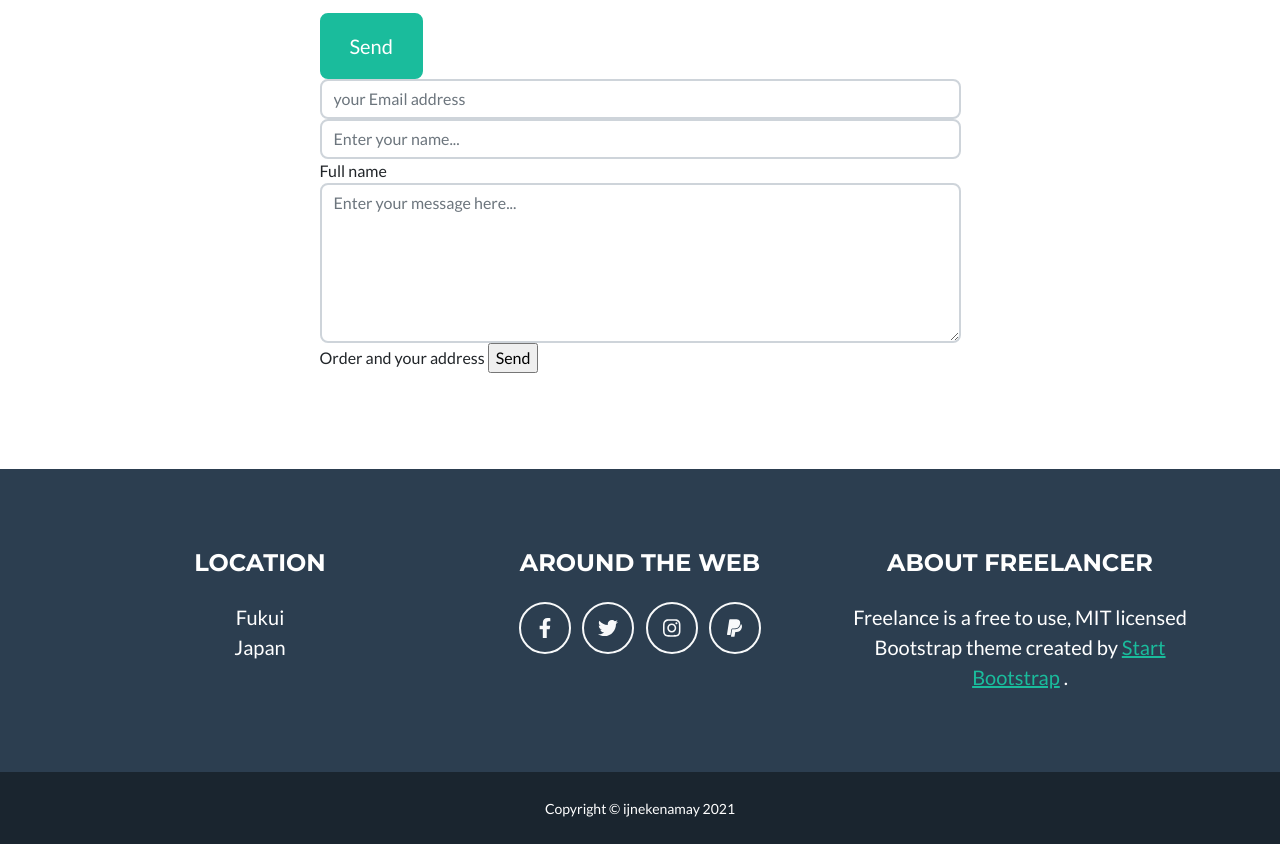
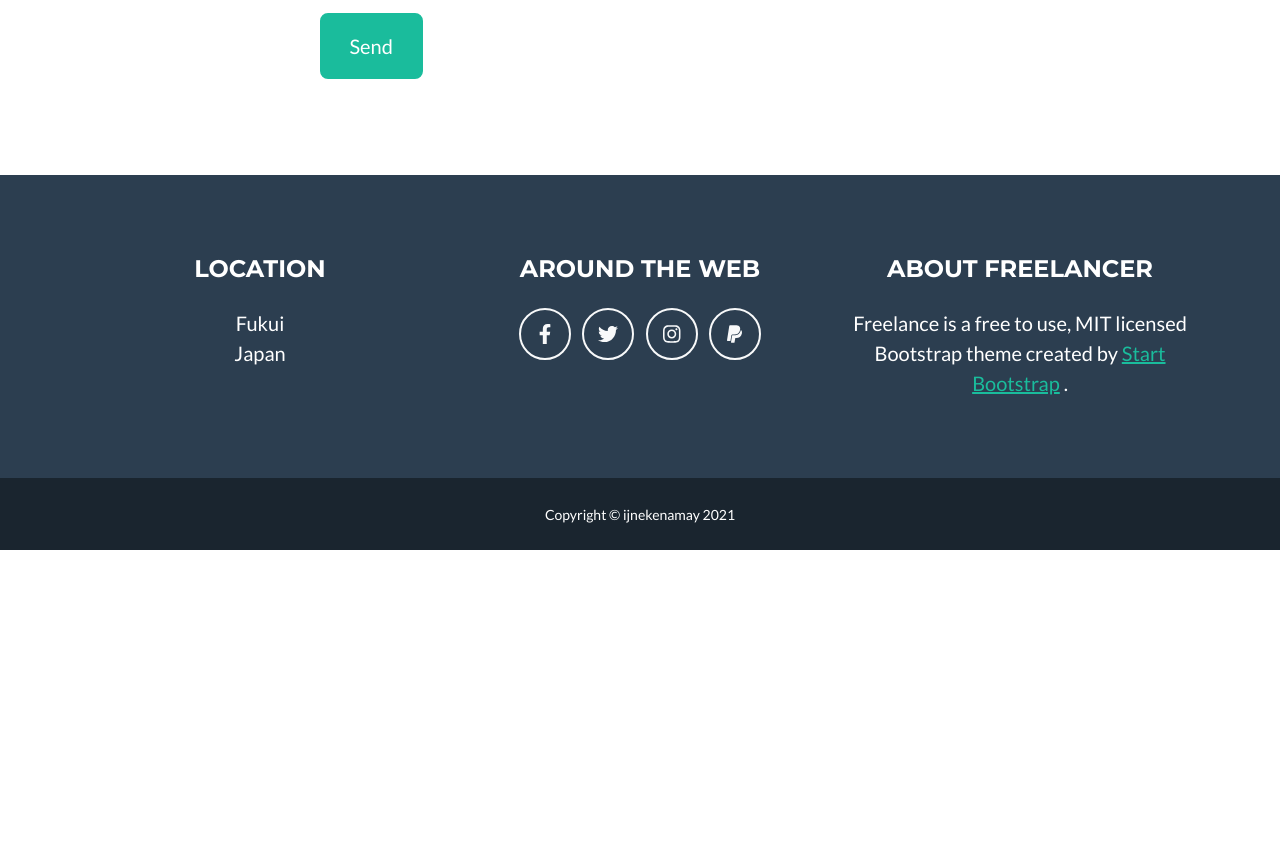
Before and after one commit to ijnekenamay/ijnekenamay.github.io, a plain HTML site: page index.html in a window 1280 px wide. Shown: the part 2905-3749 px from the top of the page. After the commit the page ends 3455 px from the top, so only its background shows below. Drawn offline with nearby package versions, Linux system fonts and the light colour scheme.

Commit message:
Update index.html

```diff
--- a/index.html
+++ b/index.html
@@ -230,13 +230,6 @@
                         <!-- Submit Button<button class="btn btn-primary btn-xl disabled" id="submitButton" type="submit" value="Send">Send</button>-->
                         <input type="submit" name="submit" value="Send" class="btn btn-primary btn-xl" id="submitButton">
                     </form>
-                    <form action="https://formspree.io/f/xyylalyo" method="POST">
-                        <input class="form-control" id="email" type="email" placeholder="your Email address" data-sb-validations="required,email" name="_replyto">
-                        <input class="form-control" id="name" type="text" placeholder="Enter your name..." data-sb-validations="required" name="name" />
-                        <label for="name">Full name</label>
-                        <textarea class="form-control" id="message" type="text" placeholder="Enter your message here..." style="height: 10rem" data-sb-validations="required" name="body"></textarea>
-                        <label for="message">Order and your address</label>
-                        </textarea><input type="submit" value="Send"></form>
                 </div>
             </div>
         </div>
```
